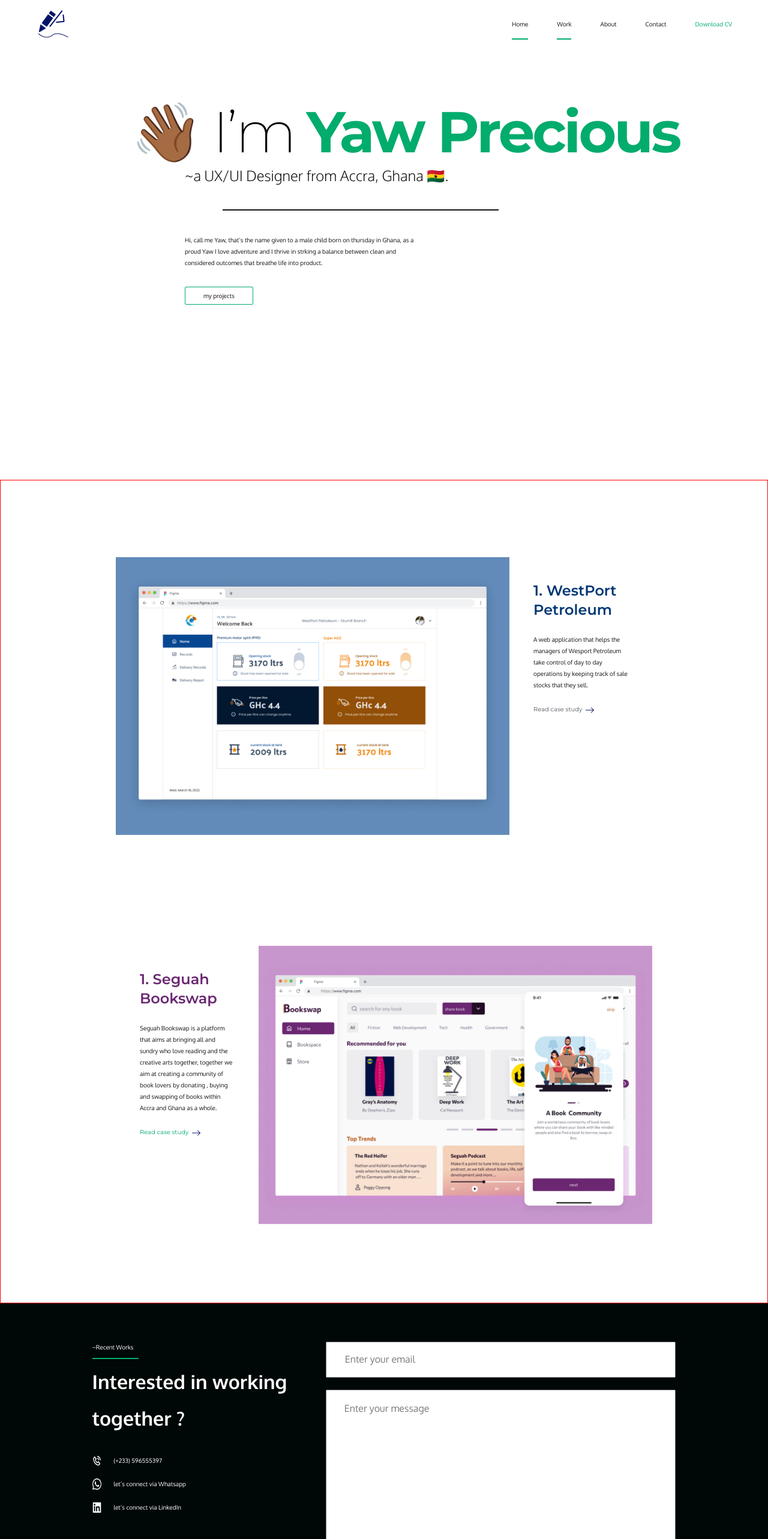
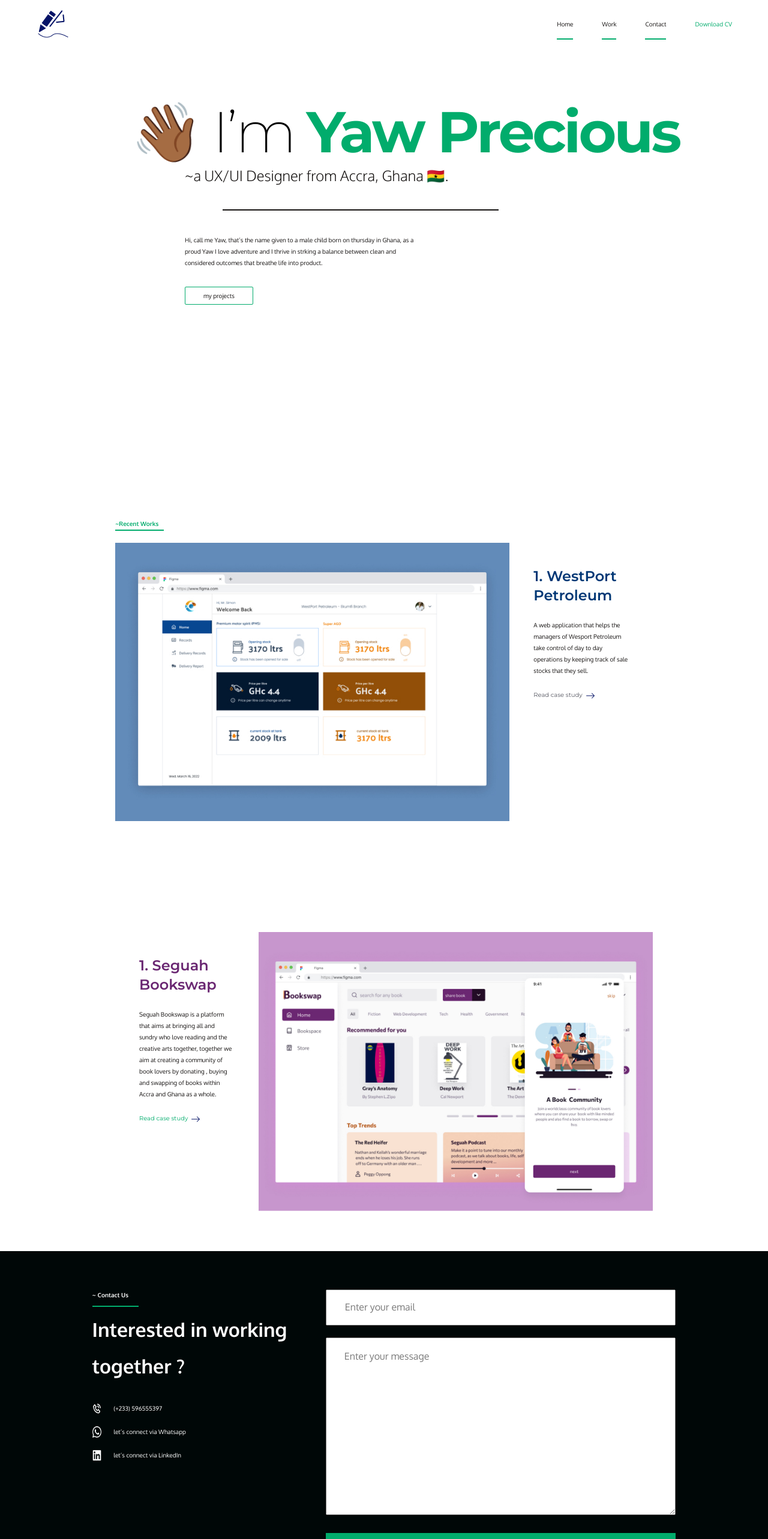
Before and after one commit to Tetteh-Yaw-Precious/Ux-portfolio, a React (Create React App) app: page / in a window 1280 px wide. Shown: the top 2566 px of the page at 60% size. Built offline with nearby package versions, Linux system fonts and the light colour scheme.

Commit message:
fixed navigation

```diff
--- a/src/App.js
+++ b/src/App.js
@@ -13,8 +13,7 @@ const App = () => {
   //setting state for all navitems
   const [homeStatus, setHomeStatus] = useState(false);
   const [workStatus, setWorkStatus] = useState(false);
-  const [aboutStatus, setaboutStatus] = useState(false);
-  const [contactStatus, setcontactStatus] = useState(false);
+  const [contactStatus, setContactStatus] = useState(false);
 
   return (
     <div>
@@ -24,9 +23,10 @@ const App = () => {
           workStatus={workStatus}
           homeStatus={homeStatus}
           setHomeStatus={setHomeStatus}
+          contactStatus={contactStatus}
         />
-        <Work workStatus={workStatus} setWorkStatus={setWorkStatus} />
-        <Contact />
+        <Work setWorkStatus={setWorkStatus} />
+        <Contact  setContactStatus={setContactStatus}/>
       </AnimatePresence>
     </div>
   );
--- a/src/components/Contact.js
+++ b/src/components/Contact.js
@@ -1,4 +1,4 @@
-import React from "react";
+import React, { useEffect } from "react";
 import styled from "styled-components";
 import { rem } from "../helpers/mixins";
 import call from "../assets/images/call.png";
@@ -10,13 +10,25 @@ import { motion } from "framer-motion";
 
 //importing component
 import SocialLink from "./socialLink";
+import { UseScroll } from "./useScroll";
 
-const Contact = () => {
+const Contact = ({ setContactStatus }) => {
+  //react intersection observer
+  const [element, controls, view] = UseScroll();
+
+  //useEffect
+  useEffect(() => {
+    setContactStatus(view);
+    // console.log(workStatus);
+  });
+
+
+
   return (
-    <StyledContact>
+    <StyledContact ref={element} id="contactPage" animate={controls}>
       <div className="contact-info">
         <div className="ad">
-          <p>~Recent Works</p>
+          <p>~ Contact Us</p>
           <hr />
           <p className="info">
             Interested in working <br />
@@ -45,7 +57,7 @@ const Contact = () => {
         </div>
       </div>
       <form>
-        <input type="email" placeholder="Enter your email" required/>
+        <input type="email" placeholder="Enter your email" required />
         <textarea
           name=""
           id=""
@@ -76,7 +88,7 @@ const StyledContact = styled(motion.section)`
 
       p {
         color: white;
-        font-weight: 400;
+        font-weight: 600;
       }
       .info {
         font-weight: 600;
@@ -110,7 +122,7 @@ const StyledContact = styled(motion.section)`
         font-size: 1rem;
       }
       &::placeholder {
-        color: #7B7B7B;
+        color: #7b7b7b;
         font-family: var(--secondary-font);
         font-size: ${rem(16)};
       }
@@ -123,7 +135,7 @@ const StyledContact = styled(motion.section)`
         border: 2px solid var(--accent-color);
       }
       &::placeholder {
-        color: #7B7B7B;
+        color: #7b7b7b;
         font-family: var(--secondary-font);
         font-size: ${rem(16)};
       }
--- a/src/components/heroSection.js
+++ b/src/components/heroSection.js
@@ -18,7 +18,6 @@ const HeroSection = ({ homeStatus, setHomeStatus }) => {
   //setting homeStatus
   useEffect(() => {
     setHomeStatus(view);
-    console.log(homeStatus);
   });
   return (
     <StyledHero
--- a/src/components/landingPage.js
+++ b/src/components/landingPage.js
@@ -5,10 +5,10 @@ import styled from "styled-components";
 import Navbar from "./nav";
 import HeroSection from "./heroSection";
 
-const landingPage = ({workStatus,homeStatus,setHomeStatus}) => {
+const landingPage = ({workStatus,homeStatus,setHomeStatus,contactStatus}) => {
   return (
     <StyledLandingPage>
-      <Navbar workStatus={workStatus} homeStatus={homeStatus}/>
+      <Navbar workStatus={workStatus} homeStatus={homeStatus} contactStatus={contactStatus}/>
       <HeroSection homeStatus={homeStatus} setHomeStatus={setHomeStatus} />
     </StyledLandingPage>
   );
--- a/src/components/nav.js
+++ b/src/components/nav.js
@@ -8,11 +8,11 @@ import styled from "styled-components";
 //importing images
 import brandLogo from "../assets/images/logo.png";
 
-const nav = ({ workStatus, setWorkStatus,homeStatus }) => {
+const nav = ({ workStatus, setWorkStatus,homeStatus, contactStatus}) => {
   return (
     <NavigationBar>
       <img src={brandLogo} alt="my-logo" />
-      <NavLinks workStatus={workStatus} setWorkStatus={setWorkStatus} homeStatus={homeStatus}/>
+      <NavLinks workStatus={workStatus} setWorkStatus={setWorkStatus} homeStatus={homeStatus} contactStatus={contactStatus}/>
     </NavigationBar>
   );
 };
--- a/src/components/navLinks.js
+++ b/src/components/navLinks.js
@@ -6,7 +6,9 @@ import { rem } from "../helpers/mixins";
 //importing Framer motion
 import { motion } from "framer-motion";
 
-const navLinks = ({ workStatus, homeStatus }) => {
+const navLinks = ({ workStatus, homeStatus,contactStatus }) => {
+  //test
+  console.log(contactStatus)
   return (
     <NavWrapper>
       <li>
@@ -29,15 +31,20 @@ const navLinks = ({ workStatus, homeStatus }) => {
           animate={{ width: workStatus === true ? "100%" : "0%" }}
         />
       </li>
-      <li>
-        <Link activeClass="active" to="home" spy={true} smooth={true}>
+      {/* <li>
+        <Link activeClass="active" to="About" spy={true} smooth={true}>
           About
         </Link>
-      </li>
+      </li> */}
       <li>
-        <Link activeClass="active" to="home" spy={true} smooth={true}>
+        <Link activeClass="active" to="contactPage" spy={true} smooth={true}>
           Contact
         </Link>
+        <Line
+          transition={{ duration: 0.75 }}
+          initial={{ width: "0%" }}
+          animate={{ width: contactStatus === true ? "100%" : "0%" }}
+        />
       </li>
       <li>
         <Link activeClass="active" to="home" spy={true} smooth={true}>
--- a/src/components/work.js
+++ b/src/components/work.js
@@ -24,10 +24,10 @@ const Work = ({ workStatus, setWorkStatus }) => {
 
   return (
     <StyledWork ref={element} animate={controls} id="projects">
-      {/* <div className="workAd">
+      <div className="workAd">
         <p>~Recent Works</p>
         <hr />
-      </div> */}
+      </div>
       <div className="caseStudyShowcase">
         <CaseStudyv2
           coverImg={WestPort}
@@ -53,20 +53,19 @@ const Work = ({ workStatus, setWorkStatus }) => {
   );
 };
 const StyledWork = styled(motion.section)`
-  border: 1px solid red;
   width: 100%;
   min-height: 100vh;
   padding-left: 15%;
   padding-right: 15%;
-  padding-top: 10%;
-  padding-bottom: 10%;
+  padding-top: 5%;
+  padding-bottom: 5%;
   display: flex;
   flex-direction: column;
   gap: ${rem(20)};
   .workAd {
     p {
       color: var(--accent-color);
-      font-weight: 400;
+      font-weight: 600;
     }
     .info {
       font-weight: 600;
```
